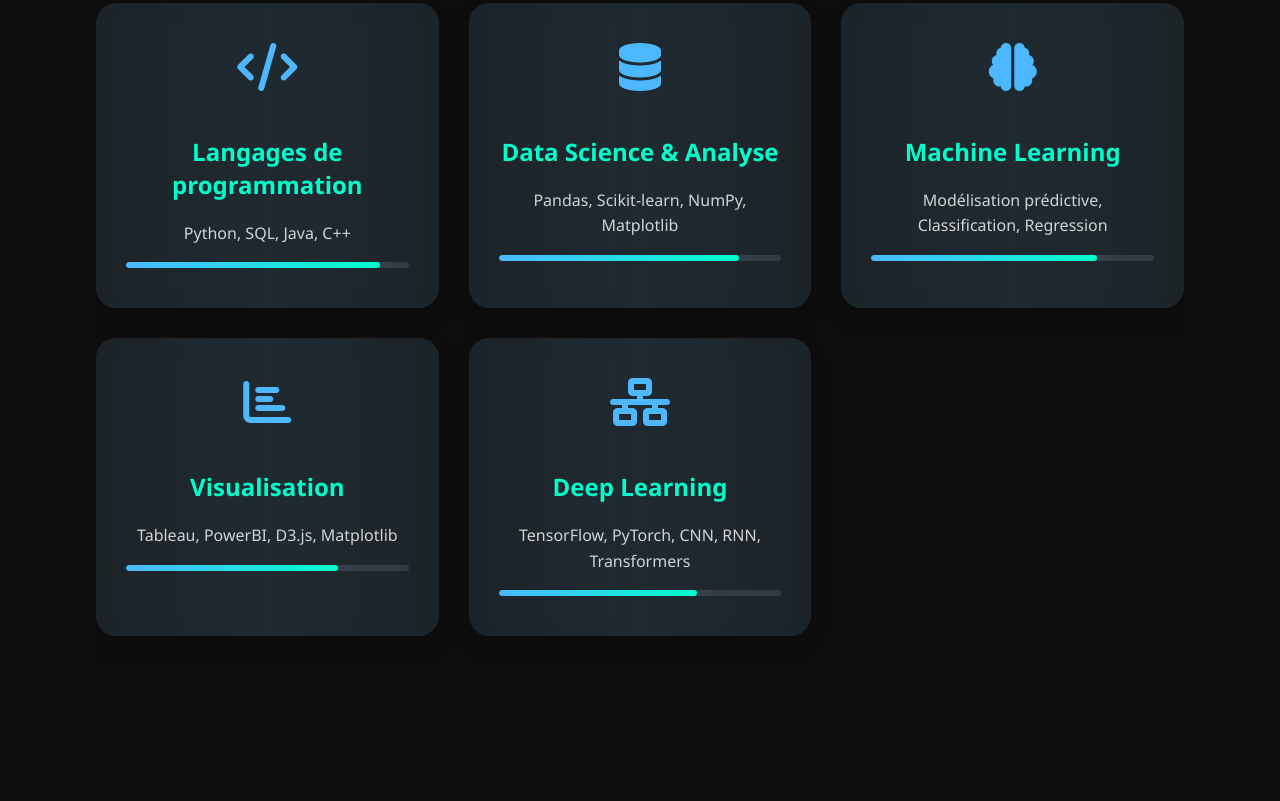
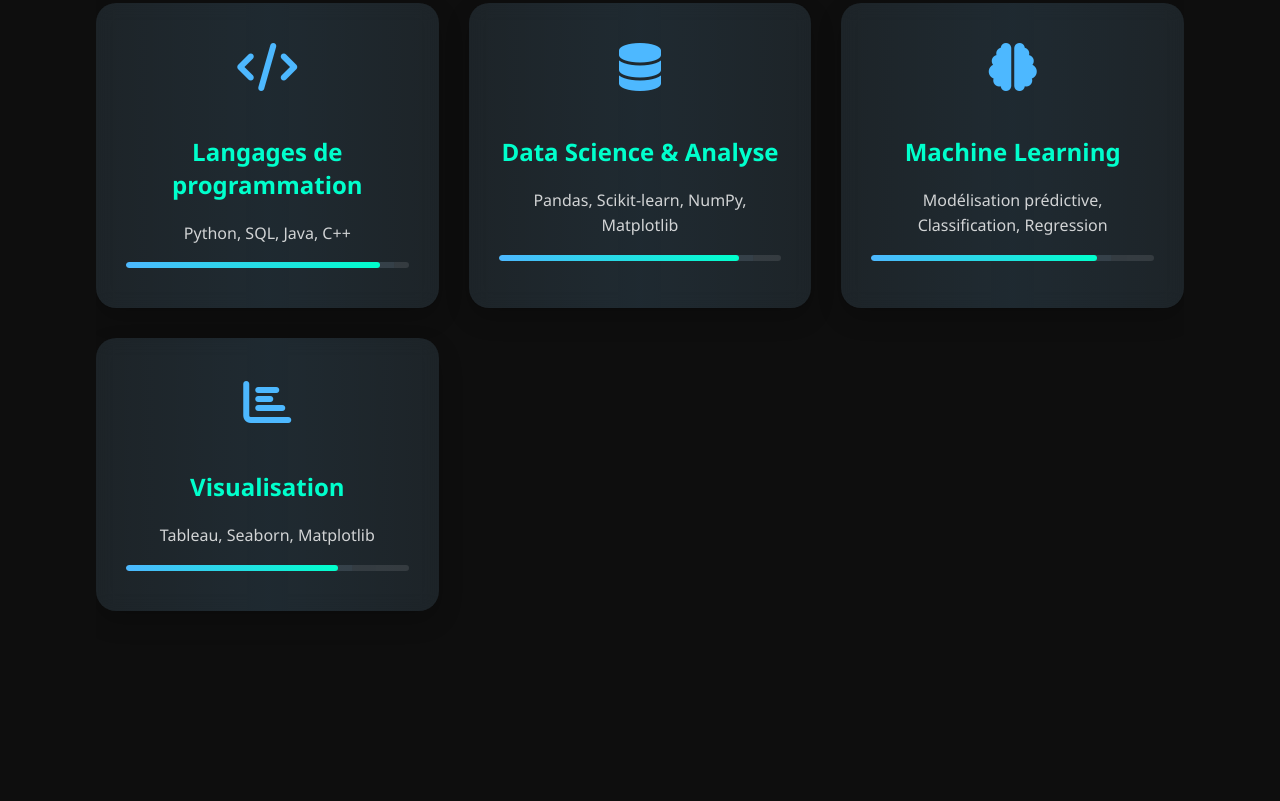
Before and after one commit to kaizix/portfolio, a website built with webpack: page index.html in a window 1280 px wide. Shown: the part 2026-2827 px from the top of the page. Built offline with nearby package versions, Linux system fonts and the light colour scheme; animation ran at ten frames a second.

Commit message:
changement mineur

```diff
--- a/index.html
+++ b/index.html
@@ -438,7 +438,6 @@
         <div class="project-tech">
           <span class="tech-tag">Java</span>
           <span class="tech-tag">HTML</span>
-          <span class="tech-tag">CSS</span>
           <span class="tech-tag">JavaScript</span>
         </div>
       </div>
@@ -489,21 +488,12 @@
       <div class="card skill-card">
         <i class="fas fa-chart-bar"></i>
         <h3>Visualisation</h3>
-        <p>Tableau, PowerBI, D3.js, Matplotlib</p>
+        <p>Tableau, Seaborn, Matplotlib</p>
         <div class="skill-level">
           <div class="skill-progress" style="width: 75%;"></div>
         </div>
       </div>
 
-      <div class="card skill-card">
-        <i class="fas fa-network-wired"></i>
-        <h3>Deep Learning</h3>
-        <p>TensorFlow, PyTorch, CNN, RNN, Transformers</p>
-        <div class="skill-level">
-          <div class="skill-progress" style="width: 70%;"></div>
-        </div>
-      </div>
-    </div>
   </section>
 
   <section class="section" id="contact">
@@ -709,7 +699,7 @@
         }, function(error) {
           console.log("FAILED...", error);
           // Message d'erreur plus détaillé
-          alert("Erreur lors de l'envoi: " + JSON.stringify(error));
+          alert("Erreur lors de l'envoi : " + JSON.stringify(error));
         })
         .finally(function() {
           submitButton.innerHTML = originalText;
```
